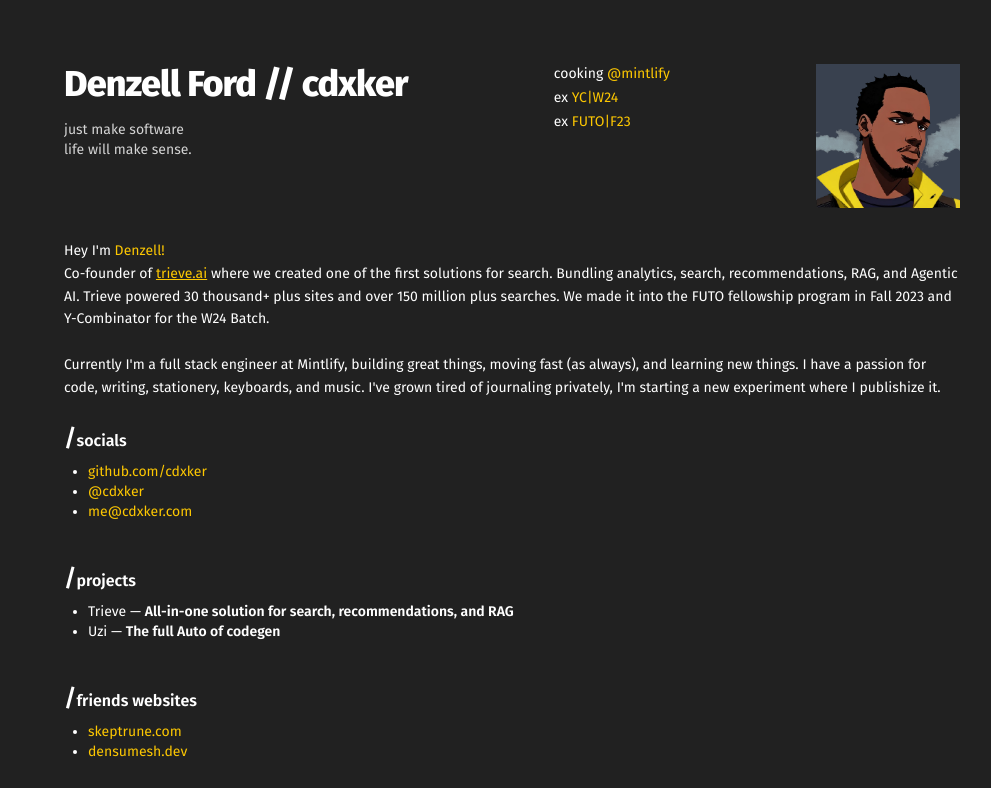
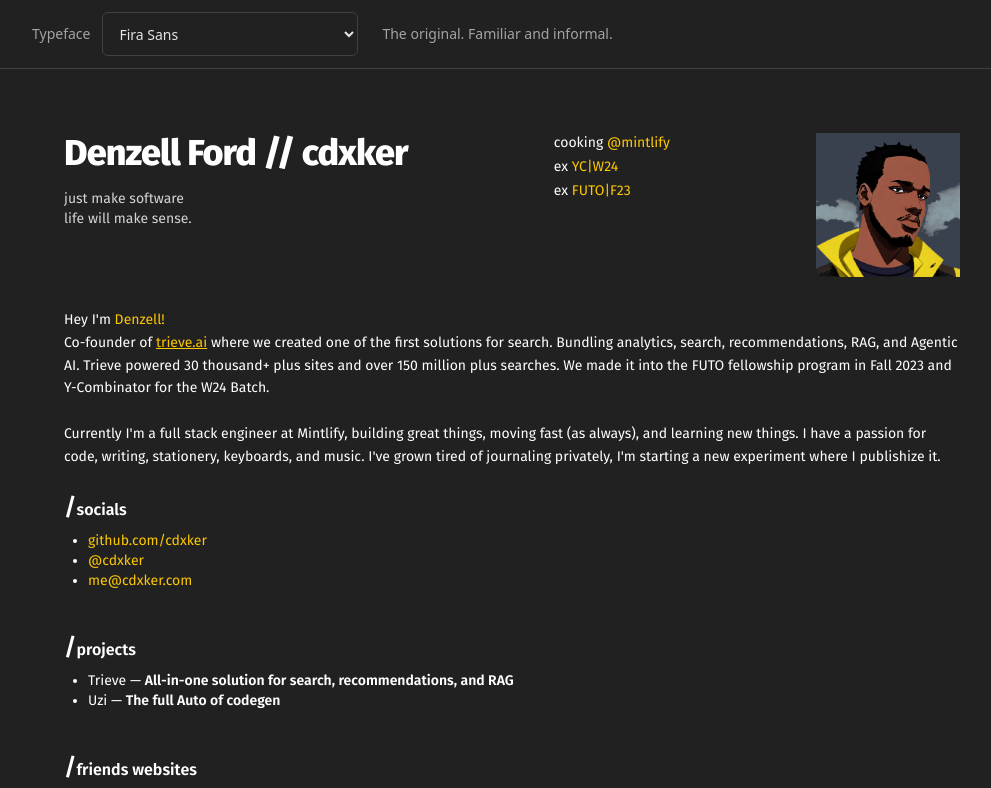
Before and after one commit to cdxker/cdxker-website, an Astro site: page / in a window 1280 px wide. Shown: the top 788 px of the page, without its empty margins (128-1119 px from the left). Built offline with nearby package versions, Linux system fonts and the light colour scheme; Astro itself is replaced by a stand-in of ours.

Commit message:
Add a curated sitewide font picker

```diff
--- /dev/null
+++ b/src/components/FontPicker.astro
@@ -0,0 +1,32 @@
+---
+import { defaultFontId, fontOptions, getFont } from "../data/fonts.js";
+
+const defaultFont = getFont(defaultFontId);
+---
+
+<div class="border-b border-divider font-ui">
+  <div class="mx-auto flex max-w-5xl flex-col gap-2 px-6 py-3 sm:flex-row sm:items-center sm:gap-6 sm:px-8">
+    <div class="grid min-w-0 grid-cols-[auto_minmax(0,1fr)] items-center gap-3 sm:shrink-0">
+      <label for="font-picker" class="text-sm text-muted">Typeface</label>
+      <select
+        id="font-picker"
+        aria-describedby="font-description"
+        class="min-h-11 min-w-0 rounded-md border border-divider bg-page px-3 text-sm text-content hover:border-muted focus-visible:outline-2 focus-visible:outline-offset-4 focus-visible:outline-accent disabled:opacity-60 sm:w-64"
+        disabled
+      >
+        {fontOptions.map((font) => (
+          <option value={font.id} selected={font.id === defaultFontId}>
+            {font.name}{font.id === "source-serif-4" ? " · recommended" : ""}
+          </option>
+        ))}
+      </select>
+    </div>
+    <p id="font-description" aria-live="polite" aria-atomic="true" class="min-h-5 text-sm leading-5 text-muted">
+      {defaultFont.description}
+    </p>
+  </div>
+</div>
+
+<script>
+  import "../scripts/font-picker.js";
+</script>
--- /dev/null
+++ b/src/data/fonts.js
@@ -0,0 +1,48 @@
+export const defaultFontId = "fira-sans";
+export const fontStorageKey = "cdxker-font";
+
+export const fontOptions = [
+  {
+    id: "fira-sans",
+    name: "Fira Sans",
+    description: "The original. Familiar and informal.",
+    stack: '"Fira Sans", system-ui, sans-serif',
+    googleFamily: "Fira+Sans:ital,wght@0,400;0,500;0,600;0,700;0,800;0,900;1,400;1,500;1,600;1,700;1,800;1,900",
+  },
+  {
+    id: "source-sans-3",
+    name: "Source Sans 3",
+    description: "Clear and human. A quiet fit for the whole site.",
+    stack: '"Source Sans 3", system-ui, sans-serif',
+    googleFamily: "Source+Sans+3:ital,wght@0,400..900;1,400..900",
+  },
+  {
+    id: "dm-sans",
+    name: "DM Sans",
+    description: "Modern and rounded. A little more geometric.",
+    stack: '"DM Sans", system-ui, sans-serif',
+    googleFamily: "DM+Sans:ital,wght@0,400..900;1,400..900",
+  },
+  {
+    id: "source-serif-4",
+    name: "Source Serif 4",
+    description: "A balanced serif for essays and poems.",
+    stack: '"Source Serif 4", Georgia, "Times New Roman", serif',
+    googleFamily: "Source+Serif+4:ital,wght@0,400..900;1,400..900",
+  },
+  {
+    id: "literata",
+    name: "Literata",
+    description: "Bookish and expressive. Try it on a poem.",
+    stack: '"Literata", Georgia, "Times New Roman", serif',
+    googleFamily: "Literata:ital,wght@0,400..900;1,400..900",
+  },
+];
+
+export function getFont(id) {
+  return fontOptions.find((font) => font.id === id) ?? fontOptions[0];
+}
+
+export const fontStylesheetUrl = `https://fonts.googleapis.com/css2?${fontOptions
+  .map((font) => `family=${font.googleFamily}`)
+  .join("&")}&display=swap`;
--- a/src/layouts/BaseLayout.astro
+++ b/src/layouts/BaseLayout.astro
@@ -1,6 +1,8 @@
 ---
 import "../styles/global.css";
 import type { SocialImage } from "../types/social-image";
+import FontPicker from "../components/FontPicker.astro";
+import { defaultFontId, fontOptions, fontStorageKey, fontStylesheetUrl } from "../data/fonts.js";
 
 interface Props {
   title?: string;
@@ -51,10 +53,22 @@
 ---
 
 <!doctype html>
-<html lang="en">
+<html lang="en" data-font={defaultFontId}>
   <head>
     <meta charset="UTF-8" />
     <meta name="viewport" content="width=device-width, initial-scale=1.0" />
+    <script is:inline define:vars={{ fontOptions, fontStorageKey }}>
+      try {
+        const saved = localStorage.getItem(fontStorageKey);
+        const font = fontOptions.find((option) => option.id === saved);
+        if (font) {
+          document.documentElement.dataset.font = font.id;
+          document.documentElement.style.setProperty("--font-sans", font.stack);
+        }
+      } catch {
+        // The default font works when browser storage is unavailable.
+      }
+    </script>
     <title>{title}</title>
     <meta name="description" content={description} />
     <meta name="author" content="Denzell Ford" />
@@ -89,12 +103,13 @@
     <link rel="preconnect" href="https://fonts.googleapis.com" />
     <link rel="preconnect" href="https://fonts.gstatic.com" crossorigin />
     <link
-      href="https://fonts.googleapis.com/css2?family=Fira+Sans:wght@300;400;500;600;700;800;900&display=swap"
+      href={fontStylesheetUrl}
       rel="stylesheet"
     />
     <script type="application/ld+json" set:html={JSON.stringify(structuredData).replace(/</g, "\\u003c")} />
   </head>
   <body class="min-h-screen bg-page font-sans text-white">
+    <FontPicker />
     <slot />
   </body>
 </html>
--- /dev/null
+++ b/src/scripts/font-picker.js
@@ -0,0 +1,37 @@
+import { fontStorageKey, getFont } from "../data/fonts.js";
+
+const picker = document.getElementById("font-picker");
+const description = document.getElementById("font-description");
+const root = document.documentElement;
+
+if (picker instanceof HTMLSelectElement && description) {
+  const applyFont = (font) => {
+    root.style.setProperty("--font-sans", font.stack);
+    root.dataset.font = font.id;
+    picker.value = font.id;
+    description.textContent = font.description;
+  };
+
+  applyFont(getFont(root.dataset.font));
+  picker.disabled = false;
+
+  picker.addEventListener("change", () => {
+    const font = getFont(picker.value);
+    applyFont(font);
+
+    try {
+      localStorage.setItem(fontStorageKey, font.id);
+    } catch {
+      // The current selection still works when browser storage is unavailable.
+    }
+  });
+
+  window.addEventListener("pageshow", (event) => {
+    if (!event.persisted) return;
+    try {
+      applyFont(getFont(localStorage.getItem(fontStorageKey)));
+    } catch {
+      // Keep the current font if storage becomes unavailable.
+    }
+  });
+}
--- a/src/styles/global.css
+++ b/src/styles/global.css
@@ -4,6 +4,7 @@
   --font-sans: "Fira Sans", system-ui, -apple-system, "Segoe UI", Roboto,
     "Helvetica Neue", Arial, "Noto Sans", "Apple Color Emoji", "Segoe UI Emoji",
     "Segoe UI Symbol", "Noto Color Emoji";
+  --font-ui: system-ui, -apple-system, "Segoe UI", sans-serif;
   --color-page: #212121;
   --color-accent: #facc15;
   --color-content: #e5e5e5;
```
Also changed, not shown: README.md.
